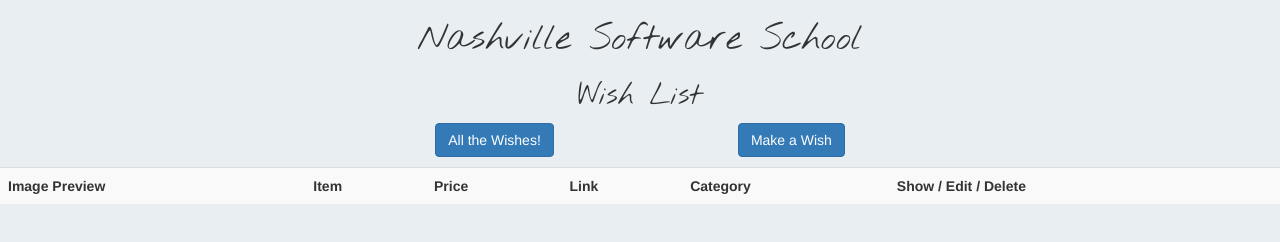
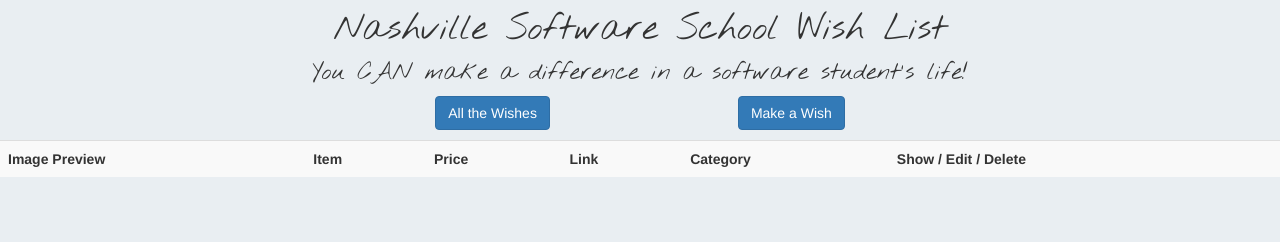
Before and after one commit to SondaSengupta/Software-School-Wish-List, a website: page index.html in a window 1280 px wide. Drawn offline with Linux system fonts and the light colour scheme; no server answers.

Commit message:
Added slogan on top

```diff
--- a/index.html
+++ b/index.html
@@ -8,12 +8,12 @@
   <link rel="stylesheet" href="stylesheets/neat.css">
 </head>
 <body>
-  <h1>Nashville Software School</h1>
-  <h2>Wish List</h2>
+  <h1>Nashville Software School Wish List</h1>
+  <h3> You CAN make a difference in a software student's life!</h3>
 
   <div ng-controller="AmazonController as aC">
-    <a id="allWish" class="btn btn-primary" href="/#/">All the Wishes!</a>
-    <a id="newWish" class="btn btn-primary" href="/#/new">Make a Wish</a>
+    <a id="allWish" class="btn btn-primary" href="/#/">All the Wishes</a>
+    <a id="newWish" class="btn btn-primary" href="/#/new">Make a Wish </a>
 
     <div ng-view></div>
   </div>
--- a/scripts/controllers.js
+++ b/scripts/controllers.js
@@ -8,6 +8,12 @@
     WishFactory.getWish(id, function(data) {
       vm.wish = data;
     });
+
+    vm.removeWish = function(id) {
+      WishFactory.removeWish(id, function() {
+        delete vm.Wishes[id];
+      })
+    };
   })
   .controller("EditWishController", function($routeParams, WishFactory) {
     var vm = this,
--- a/stylesheets/neat.scss
+++ b/stylesheets/neat.scss
@@ -2,9 +2,10 @@
   background-color: #E9EEF2;
 }
 
-h1, h2 {
+h1, h2, h3 {
   text-align: center;
   font-family: 'Nothing You Could Do', cursive;
+  margin: 10px;
 }
 
 #allWish {
```
Also changed, not shown: stylesheets/neat.css, 1 other file.
